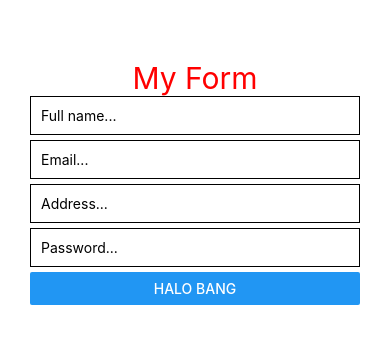
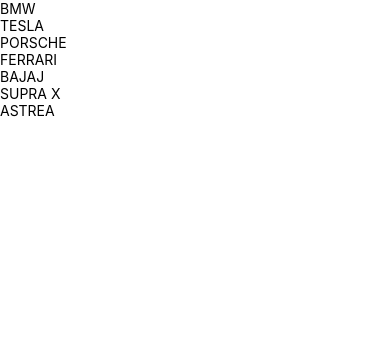
Before and after one commit to suryaa6666/b46-fundamental-react-native, a React Native app: screen / in a window 390 px wide. Shown: the top 344 px of the page. Built offline with nearby package versions, Linux system fonts and the light colour scheme.

Commit message:
7.list-of-map

```diff
--- a/App.js
+++ b/App.js
@@ -1,11 +1,11 @@
 import { StatusBar } from "expo-status-bar";
 import { SafeAreaView } from "react-native";
-import Form from "./src/screens/Form";
+import Map from "./src/screens/Map";
 
 export default function App() {
   return (
     <SafeAreaView>
-      <Form />
+      <Map />
       <StatusBar style={{ flex: 1 }} />
     </SafeAreaView>
   );
--- a/src/screens/Form.js
+++ /dev/null
@@ -1,43 +0,0 @@
-import {
-  Button,
-  StyleSheet,
-  Text,
-  TextInput,
-  TouchableOpacity,
-  View,
-} from "react-native";
-
-function Form() {
-  return (
-    <View style={{marginTop: 30, padding: 30 }}>
-      <Text style={styles.myFont}>My Form</Text>
-      <View>
-        <TextInput style={styles.myInput} placeholder="Full name..." />
-        <TextInput style={styles.myInput} placeholder="Email..." />
-        <TextInput style={styles.myInput} placeholder="Address..." />
-        <TextInput style={styles.myInput} placeholder="Password..." />
-      </View>
-      <Button title="Halo bang" />
-    </View>
-  );
-}
-
-const styles = StyleSheet.create({
-  myFont: {
-    color: "red",
-    fontSize: 30,
-    textAlign: "center"
-  },
-  myButton: {
-    backgroundColor: "blue",
-  },
-  myInput: {
-    borderColor: "black",
-    borderWidth: 1,
-    marginBottom: 5,
-    borderStyle: "solid",
-    padding: 10
-  },
-});
-
-export default Form;
--- /dev/null
+++ b/src/screens/Map.js
@@ -0,0 +1,27 @@
+import { Text, View } from "react-native";
+
+function Map() {
+  const mobilmotor = [
+    "BMW",
+    "TESLA",
+    "PORSCHE",
+    "FERRARI",
+    "BAJAJ",
+    "SUPRA X",
+    "ASTREA",
+  ];
+
+  return (
+    <View>
+      {mobilmotor.map((item, index) => {
+        return (
+          <View key={index}>
+            <Text >{item}</Text>
+          </View>
+        );
+      })}
+    </View>
+  );
+}
+
+export default Map;
```
